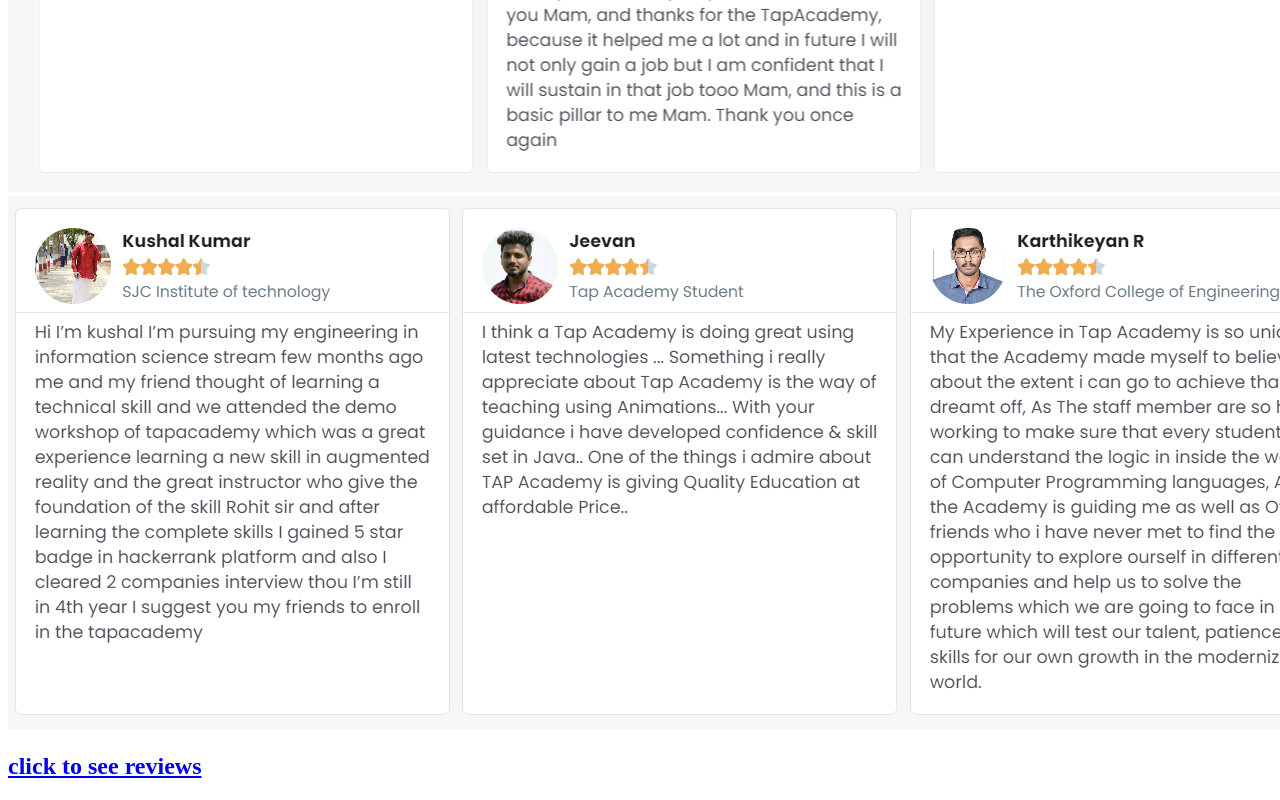
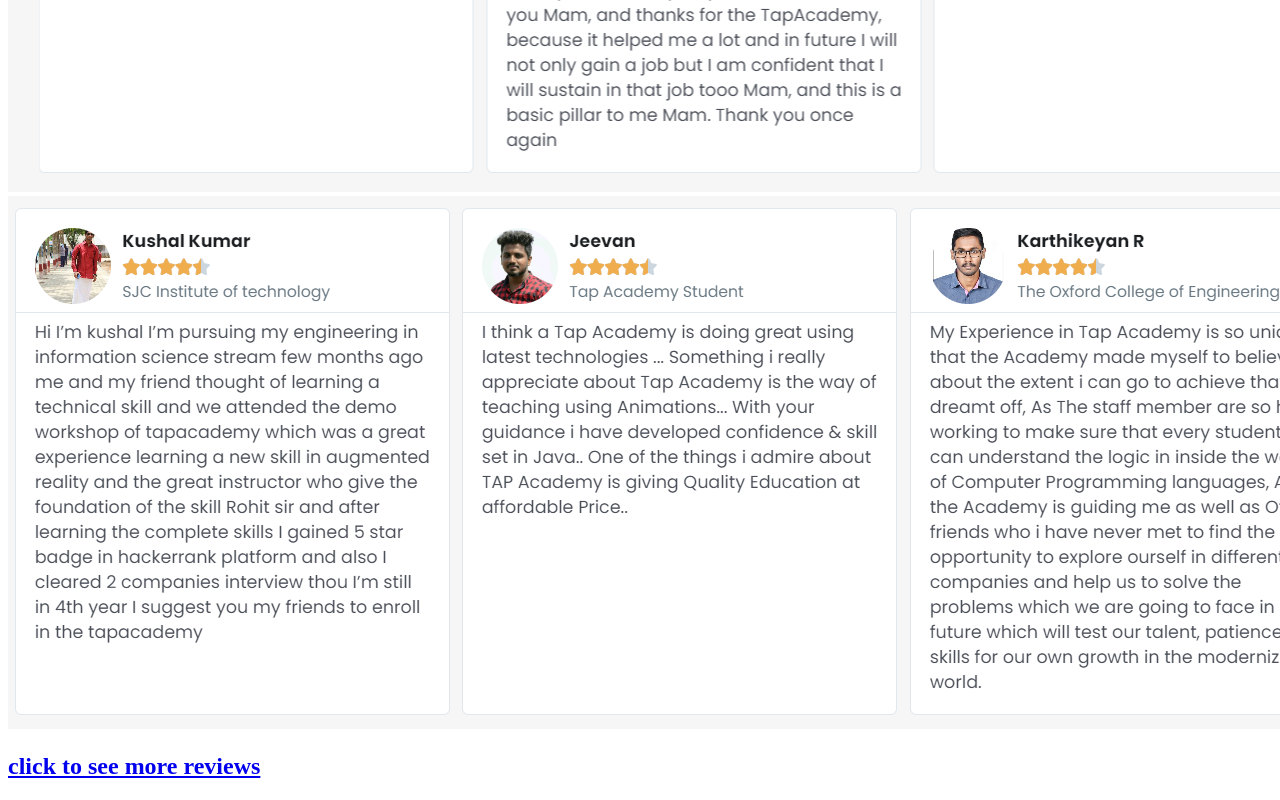
Before and after one commit to bingihrushi/Hrushikeshproject.github.io, a plain HTML site: page student review.html in a window 1280 px wide. Shown: the part 1012-1812 px from the top of the page. Drawn offline with Linux system fonts and the light colour scheme.

Commit message:
Update student review.html

```diff
--- a/student review.html
+++ b/student review.html
@@ -37,6 +37,6 @@
         <img src="reviews2.png" alt="">
     </center>
 
-     <h2><b><a href="https://thetapacademy.com/student-reviews/">click to see reviews</a></b></h2>
+     <h2><b><a href="https://thetapacademy.com/student-reviews/">click to see more reviews</a></b></h2>
 </body>
 </html>
```
